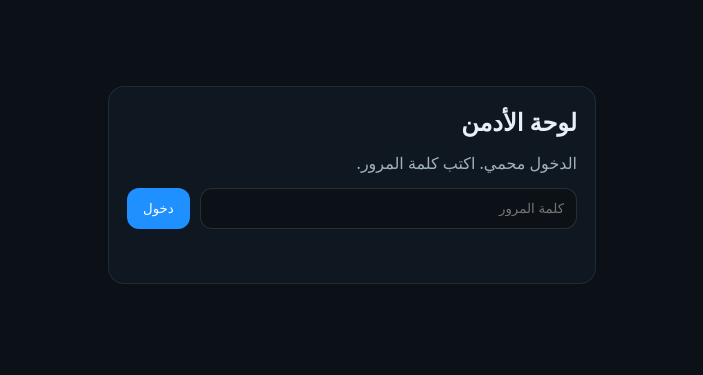
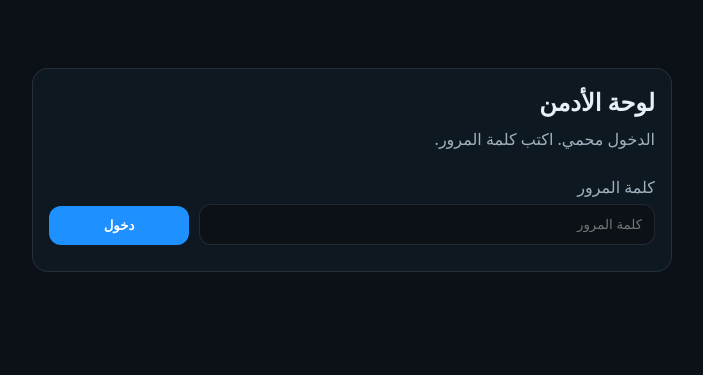
Before and after one commit to amanyoud737-design/Project-2, a website: page Admin-login.htm in a window 1280 px wide. Shown: the whole page, without its empty margins (288-991 px from the left). Drawn offline with Linux system fonts and the light colour scheme.

Commit message:
Update Admin-login.htm

```diff
--- a/Admin-login.htm
+++ b/Admin-login.htm
@@ -1,31 +1,28 @@
 <!doctype html>
 <html lang="ar" dir="rtl">
 <head>
-  <meta charset="utf-8" />
-  <meta name="viewport" content="width=device-width,initial-scale=1" />
-  <title>دخول الأدمن</title>
-  <link rel="stylesheet" href="/styles.css" />
-  <style>
-    .wrap{max-width:520px;margin:70px auto;padding:16px}
-    .card{background:rgba(16,26,34,.95);border:1px solid rgba(255,255,255,.08);border-radius:16px;padding:18px;display:flex;flex-direction:column;gap:14px}
-    .row{display:flex;gap:10px;flex-wrap:wrap}
-    input{flex:1;min-width:220px;padding:12px;border-radius:12px;border:1px solid rgba(255,255,255,.12);background:#0b1116;color:#fff}
-    button{padding:12px 16px;border-radius:12px;border:none;background:#1e90ff;color:#fff;cursor:pointer}
-    .msg{min-height:22px;color:#9fb0bf;font-size:13px}
-  </style>
+  <meta charset="utf-8"/>
+  <meta name="viewport" content="width=device-width, initial-scale=1"/>
+  <title>Admin Login</title>
+  <link rel="stylesheet" href="./styles.css" />
 </head>
 <body>
-  <div class="wrap">
-    <div class="card">
-      <h2 style="margin:0">لوحة الأدمن</h2>
-      <p style="margin:0;color:#9fb0bf">الدخول محمي. اكتب كلمة المرور.</p>
-      <div class="row">
-        <input id="pw" type="password" placeholder="كلمة المرور" autocomplete="current-password" />
-        <button id="btn" onclick="login()">دخول</button>
+  <main class="container">
+    <div class="card" style="max-width:640px;margin:40px auto;">
+      <h2 style="margin:0 0 10px">لوحة الأدمن</h2>
+      <p class="sub" style="margin:0 0 14px">الدخول محمي. اكتب كلمة المرور.</p>
+
+      <div class="row2" style="grid-template-columns:1fr 140px;align-items:end;">
+        <div>
+          <label>كلمة المرور</label>
+          <input id="pw" type="password" placeholder="كلمة المرور" autocomplete="current-password" />
+        </div>
+        <button class="btn" id="btn">دخول</button>
       </div>
-      <div class="msg" id="msg"></div>
+
+      <div class="hint" id="msg"></div>
     </div>
-  </div>
+  </main>
 
 <script>
 async function login(){
@@ -36,25 +33,29 @@ async function login(){
   btn.disabled = true;
 
   try{
-    const res = await fetch("/api/admin/login", {
+    const res = await fetch("/api/admin/login",{
       method:"POST",
-      headers:{ "Content-Type":"application/json" },
+      headers:{"Content-Type":"application/json"},
       body: JSON.stringify({ password })
     });
 
-    const data = await res.json().catch(()=> ({}));
-
-    if(res.ok && data.ok){
+    if(res.ok){
+      msg.textContent = "✅ تم الدخول... تحويل";
       window.location.href = "/admin";
-      return;
+    } else {
+      msg.textContent = "❌ كلمة المرور غير صحيحة";
     }
-    msg.textContent = data.message || "كلمة المرور خطأ";
   }catch(e){
-    msg.textContent = "مشكلة اتصال. جرّبي مرة ثانية.";
-  }finally{
+    msg.textContent = "❌ خطأ اتصال";
+  } finally {
     btn.disabled = false;
   }
 }
+
+document.getElementById("btn").addEventListener("click", login);
+document.getElementById("pw").addEventListener("keydown", (e)=>{
+  if(e.key === "Enter") login();
+});
 </script>
 </body>
 </html>
```
